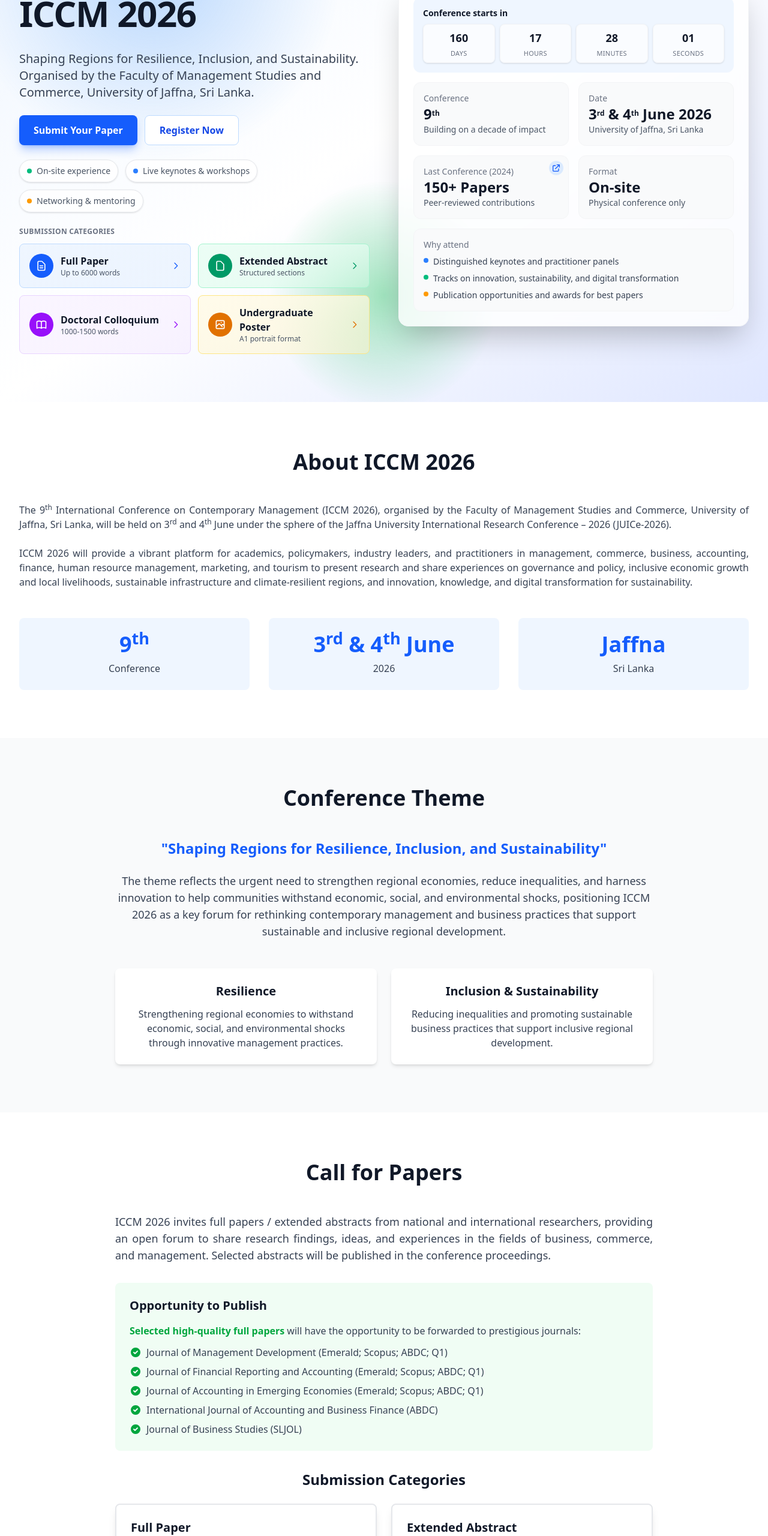
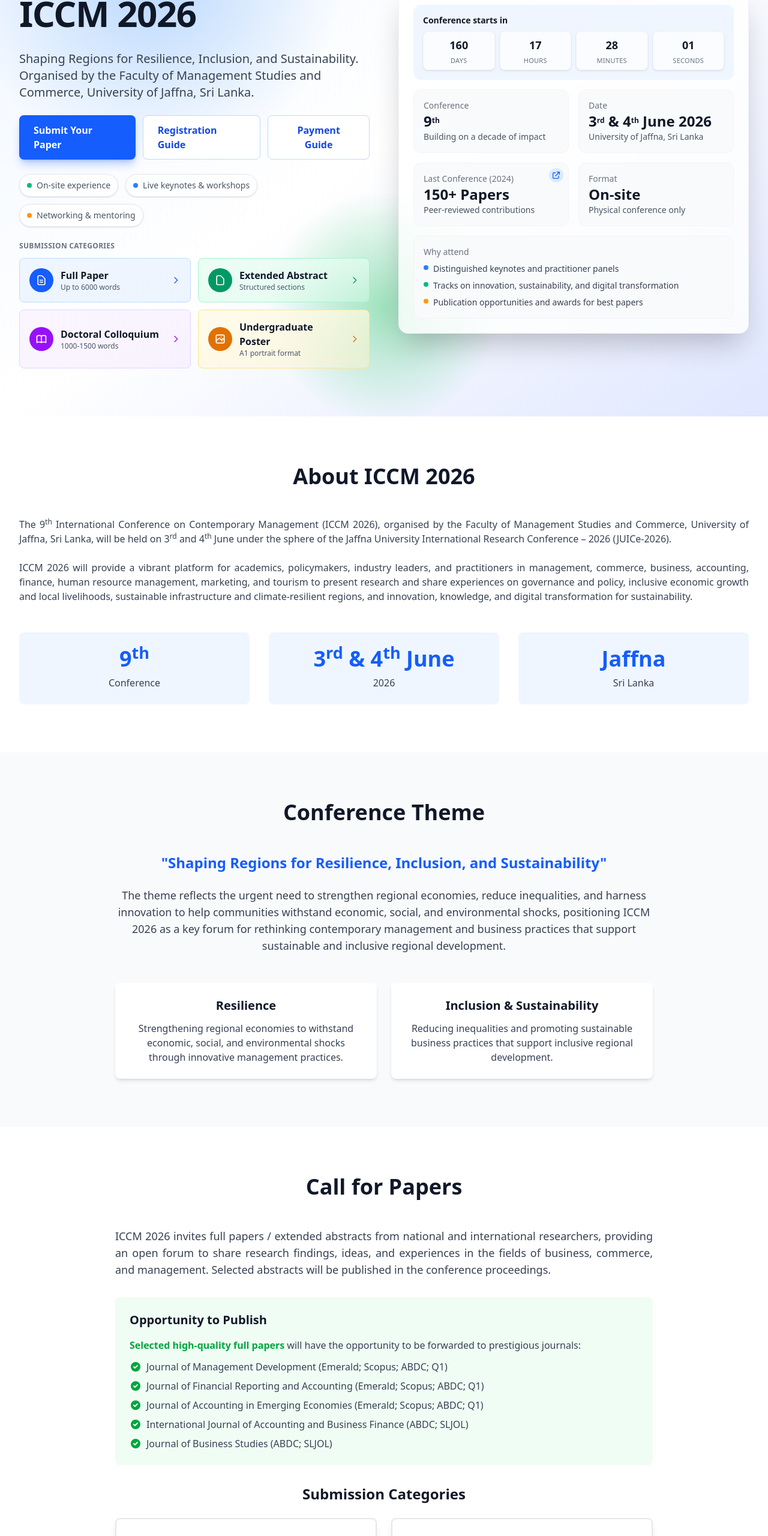
Before and after one commit to achchuthany/iccm-2026, a React (Vite) app: page / in a window 1280 px wide. Shown: the part 219-2779 px from the top of the page at 60% size. Built offline with nearby package versions, Linux system fonts and the light colour scheme.

Commit message:
feat: add payment modal and PDF for registration details

```diff
--- a/src/pages/CallForPapers.jsx
+++ b/src/pages/CallForPapers.jsx
@@ -318,13 +318,13 @@
                 <svg className="w-5 h-5 text-green-600 dark:text-green-400 mr-2 flex-shrink-0 mt-0.5" fill="currentColor" viewBox="0 0 20 20">
                   <path fillRule="evenodd" d="M10 18a8 8 0 100-16 8 8 0 000 16zm3.707-9.293a1 1 0 00-1.414-1.414L9 10.586 7.707 9.293a1 1 0 00-1.414 1.414l2 2a1 1 0 001.414 0l4-4z" clipRule="evenodd" />
                 </svg>
-                <span>International Journal of Accounting and Business Finance (ABDC)</span>
+                <span>International Journal of Accounting and Business Finance (ABDC; SLJOL)</span>
               </li>
               <li className="flex items-start">
                 <svg className="w-5 h-5 text-green-600 dark:text-green-400 mr-2 flex-shrink-0 mt-0.5" fill="currentColor" viewBox="0 0 20 20">
                   <path fillRule="evenodd" d="M10 18a8 8 0 100-16 8 8 0 000 16zm3.707-9.293a1 1 0 00-1.414-1.414L9 10.586 7.707 9.293a1 1 0 00-1.414 1.414l2 2a1 1 0 001.414 0l4-4z" clipRule="evenodd" />
                 </svg>
-                <span>Journal of Business Studies (SLJOL)</span>
+                <span>Journal of Business Studies (ABDC; SLJOL)</span>
               </li>
             </ul>
           </div>
--- a/src/pages/Committees.jsx
+++ b/src/pages/Committees.jsx
@@ -18,7 +18,7 @@
     ],
     editorial: {
       chief: { name: 'Prof. S. Rajumesh', role: 'Editor-in-Chief' },
-      managing: { name: 'Mr. K. Kajenthiran', role: 'Managing Editor' },
+      managing: [{ name: 'Mr. K. Kajenthiran', role: 'Managing Editor' },{ name: 'Ms. Grace Hyacinth Hensman', role: 'Managing Editor' }],
       associate: [
         { name: 'Dr. (Ms). S. Anandasayanan' },
         { name: 'Dr. (Ms). D. Sangarathas' },
@@ -109,7 +109,7 @@
             </h3>
             <div className="space-y-8">
               {/* Editor-in-Chief and Managing Editor */}
-              <div className="grid md:grid-cols-2 gap-6 max-w-3xl mx-auto">
+              <div className="grid md:grid-cols-3 gap-6 max-w-8xl mx-auto">
                 <div className="p-6 bg-white dark:bg-gray-900 rounded-lg shadow-md text-center">
                   <h4 className="text-lg font-semibold text-gray-900 dark:text-white mb-2">
                     {committees.editorial.chief.name}
@@ -118,14 +118,16 @@
                     {committees.editorial.chief.role}
                   </p>
                 </div>
-                <div className="p-6 bg-white dark:bg-gray-900 rounded-lg shadow-md text-center">
-                  <h4 className="text-lg font-semibold text-gray-900 dark:text-white mb-2">
-                    {committees.editorial.managing.name}
-                  </h4>
-                  <p className="text-green-600 dark:text-green-400 font-medium">
-                    {committees.editorial.managing.role}
-                  </p>
-                </div>
+                {committees.editorial.managing.map((member, index) => (
+                  <div key={index} className="p-6 bg-white dark:bg-gray-900 rounded-lg shadow-md text-center">
+                    <h4 className="text-lg font-semibold text-gray-900 dark:text-white mb-2">
+                      {member.name}
+                    </h4>
+                    <p className="text-green-600 dark:text-green-400 font-medium">
+                      {member.role}
+                    </p>
+                  </div>
+                  ))}
               </div>
 
               {/* Associate Editors */}
--- a/src/pages/Home.jsx
+++ b/src/pages/Home.jsx
@@ -1,4 +1,7 @@
+import { useState } from "react";
 import Countdown from "../components/Countdown";
+import Modal from "../components/Modal";
+import paymentPdf from "../../ICCM-001.pdf";
 
 const stats = [
   {
@@ -40,7 +43,10 @@
 ];
 
 const Home = () => {
+  const [isPaymentModalOpen, setIsPaymentModalOpen] = useState(false);
+
   return (
+    <>
       <section
         id="home"
         className="relative overflow-hidden min-h-screen flex items-center bg-gradient-to-br from-blue-50 via-white to-indigo-100 dark:from-gray-900 dark:via-gray-900 dark:to-gray-800 pt-16"
@@ -80,8 +86,15 @@
                   href="#registration"
                   className="inline-flex justify-center items-center px-6 py-3 rounded-lg bg-white text-blue-700 border border-blue-200 hover:bg-blue-50 dark:bg-gray-800 dark:text-blue-300 dark:border-gray-700 dark:hover:bg-gray-700 font-semibold transition-colors"
                 >
-                Register Now
+                  Registration Guide
                 </a>
+                <button
+                  type="button"
+                  onClick={() => setIsPaymentModalOpen(true)}
+                  className="inline-flex justify-center items-center px-6 py-3 rounded-lg bg-white text-blue-700 border border-blue-200 hover:bg-blue-50 dark:bg-gray-800 dark:text-blue-300 dark:border-gray-700 dark:hover:bg-gray-700 font-semibold transition-colors"
+                >
+                  Payment Guide
+                </button>
               </div>
 
               <div className="space-y-6">
@@ -348,6 +361,37 @@
           </div>
         </div>
       </section>
+
+      <Modal
+        isOpen={isPaymentModalOpen}
+        onClose={() => setIsPaymentModalOpen(false)}
+        title="Payment Information"
+      >
+        <div className="space-y-4">
+          <div className="flex flex-col sm:flex-row sm:items-center sm:justify-between gap-3 rounded-xl bg-blue-50 dark:bg-blue-900/20 border border-blue-100 dark:border-blue-800 px-4 py-3">
+            <p className="text-sm text-blue-900 dark:text-blue-100">
+              The payment instructions below are shown directly from the provided PDF.
+            </p>
+            <a
+              href={paymentPdf}
+              target="_blank"
+              rel="noopener noreferrer"
+              className="inline-flex items-center justify-center px-4 py-2 rounded-lg bg-blue-600 hover:bg-blue-700 text-white font-semibold transition-colors"
+            >
+              Open PDF
+            </a>
+          </div>
+
+          <div className="rounded-xl overflow-hidden border border-gray-200 dark:border-gray-700 bg-gray-100 dark:bg-gray-800">
+            <iframe
+              src={paymentPdf}
+              title="ICCM payment information"
+              className="w-full h-[75vh] bg-white"
+            />
+          </div>
+        </div>
+      </Modal>
+    </>
   );
 };
 
--- a/src/pages/Registration.jsx
+++ b/src/pages/Registration.jsx
@@ -119,14 +119,6 @@
               </li>
             </ul>
           </div>
-          <div className="text-center">
-            <a
-              href="#contact"
-              className="inline-block px-8 py-4 bg-blue-600 hover:bg-blue-700 text-white font-semibold rounded-lg shadow-lg transition-colors"
-            >
-              Register Now
-            </a>
-          </div>
         </div>
       </div>
     </section>
```
Also changed, not shown: 1 other file (tests, documents, lock files or other folders). Lines whose indentation alone changed are shown as unchanged.
